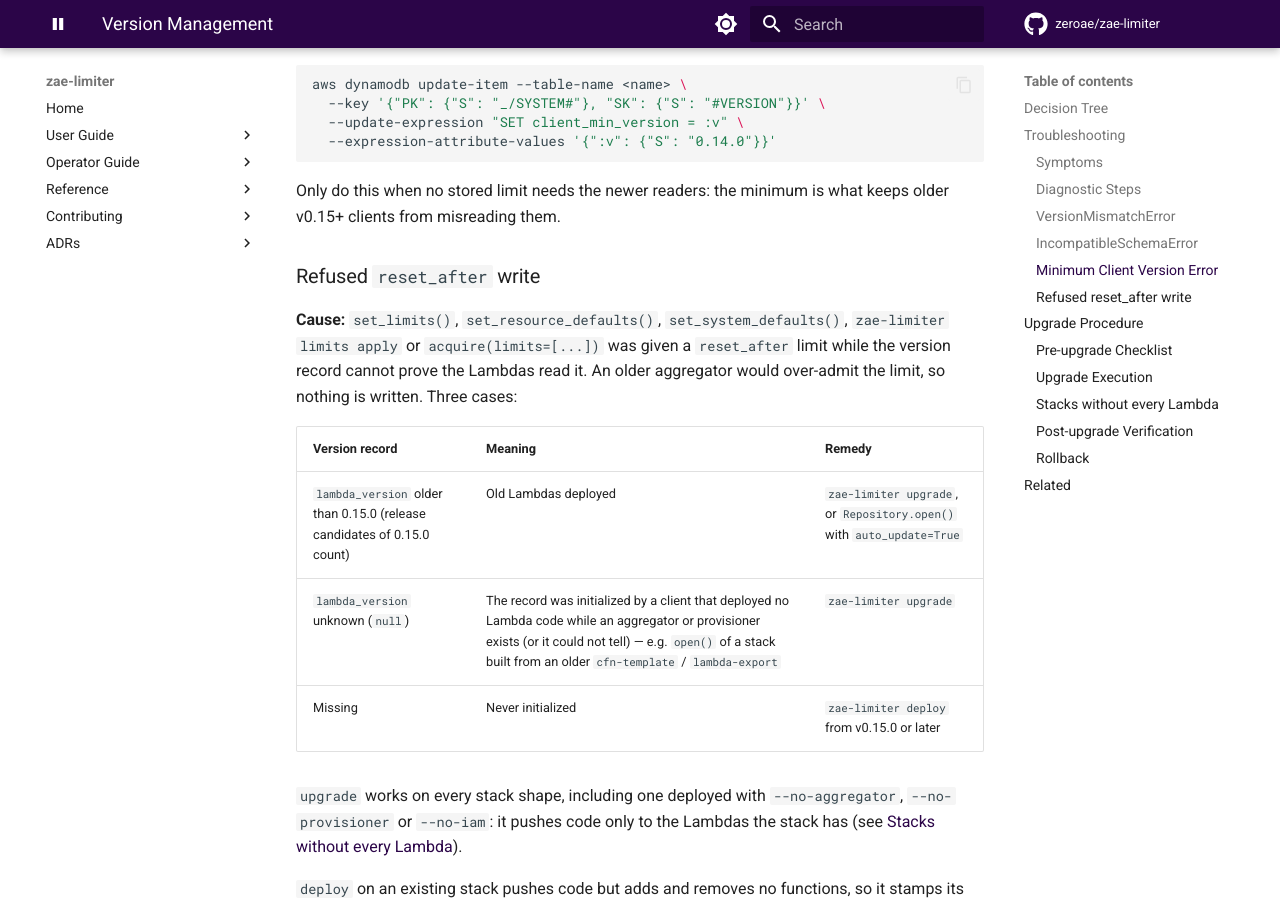
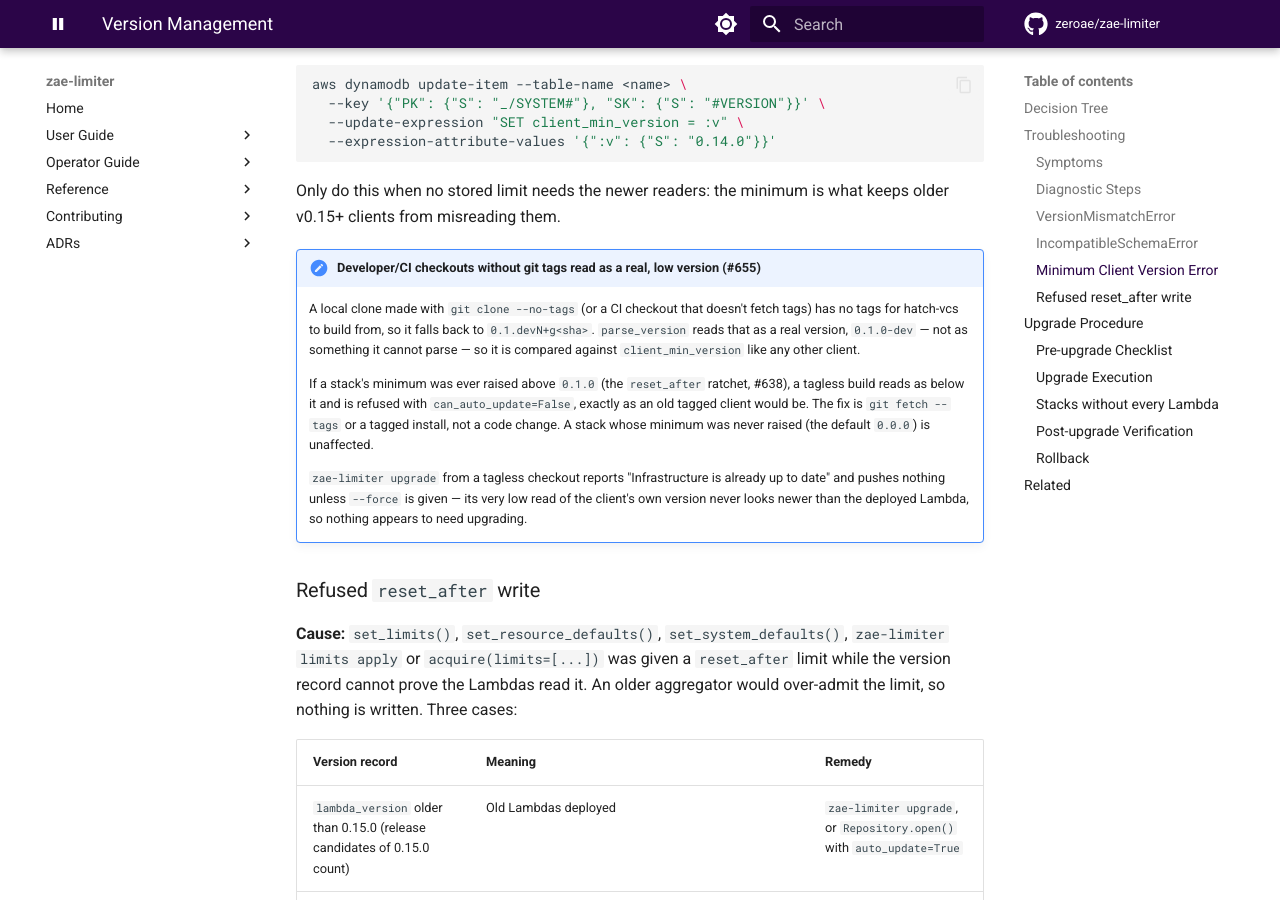
Before and after one commit to zeroae/zae-limiter, an MkDocs documentation site: the page built from docs/operations/version.md, in a window 1280 px wide and 900 px high, scrolled down 3133 px. Built offline with MkDocs 1.6.1 and Material for MkDocs 9.7.7, drawn with Linux system fonts in a browser that asks for light colours; comment, search, counter and statistics services are not loaded; the version menu is left out.

Commit message:
📝 docs: describe tagless builds as refused, not unparseable
CLAUDE.md, cli.py's _connect_read_only docstring/comment, and the
test_upgrade_partial_stacks.py CLIENT docstring all still said a
tagless checkout's version passes through as "unparseable" and that
refusing it broke CI reads. Owner decision (option A, fail closed):
since #655 that build reads as the real version 0.1.0-dev, so a stack
whose client_min_version was ratcheted (#638) now refuses it exactly
like an old tagged client — fetch tags or use a tagged build, there
is no code fix. A default stack is unaffected, and `upgrade` from a
tagless checkout reports "already up to date" rather than pushing.
Also documents this for developers in docs/operations/version.md, and
notes in parse_version's docstring that a two-part release combined
with a bare PEP 440 pre-release tag ("0.15rc1") is still rejected, and
that the .devN distance number never affects comparison.

Refs #655

```diff
--- a/docs/operations/version.md
+++ b/docs/operations/version.md
@@ -160,6 +160,21 @@ aws dynamodb update-item --table-name <name> \
 Only do this when no stored limit needs the newer readers: the minimum is what keeps older
 v0.15+ clients from misreading them.
 
+!!! note "Developer/CI checkouts without git tags read as a real, low version (#655)"
+    A local clone made with `git clone --no-tags` (or a CI checkout that doesn't fetch tags)
+    has no tags for hatch-vcs to build from, so it falls back to `0.1.devN+g<sha>`.
+    `parse_version` reads that as a real version, `0.1.0-dev` — not as something it cannot
+    parse — so it is compared against `client_min_version` like any other client.
+
+    If a stack's minimum was ever raised above `0.1.0` (the `reset_after` ratchet, #638), a
+    tagless build reads as below it and is refused with `can_auto_update=False`, exactly as an
+    old tagged client would be. The fix is `git fetch --tags` or a tagged install, not a code
+    change. A stack whose minimum was never raised (the default `0.0.0`) is unaffected.
+
+    `zae-limiter upgrade` from a tagless checkout reports "Infrastructure is already up to
+    date" and pushes nothing unless `--force` is given — its very low read of the client's own
+    version never looks newer than the deployed Lambda, so nothing appears to need upgrading.
+
 ### Refused `reset_after` write
 
 **Cause:** `set_limits()`, `set_resource_defaults()`, `set_system_defaults()`,
```
Also changed, not shown: CLAUDE.md (+8 -3 lines), src/zae_limiter/version.py (+8 -0 lines), 2 other files.
